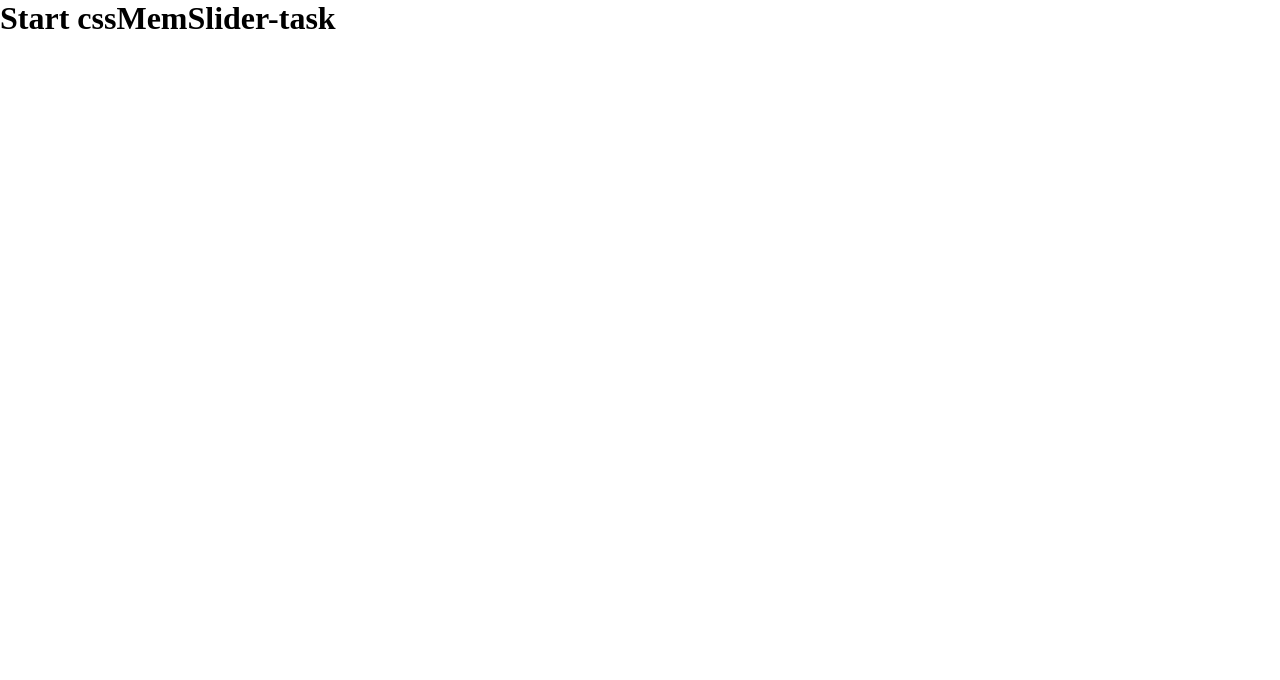
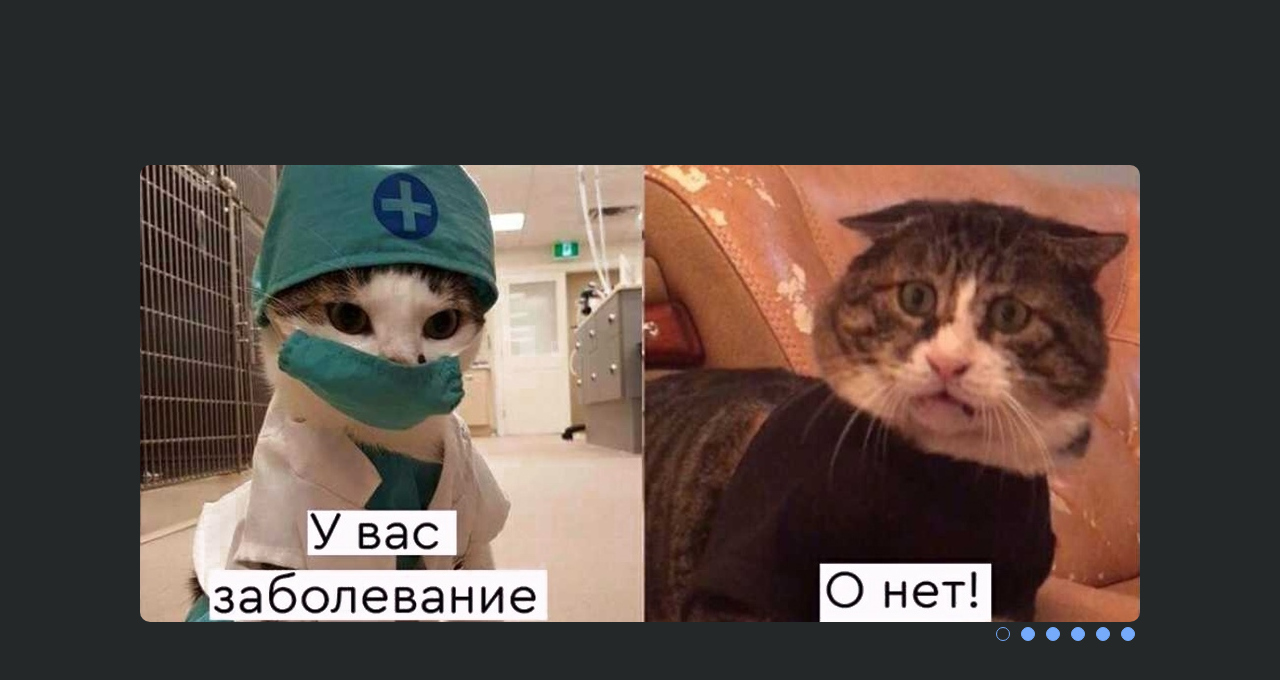
Before and after one commit to dimitos/cssMemSlider, a plain HTML site: page cssMemSlider/index.html in a window 1280 px wide. Drawn offline with Linux system fonts and the light colour scheme.

Commit message:
feat: add common html and styles (Sat, Oct 16, 2021 04:45:53 PM)

```diff
--- a/cssMemSlider/index.html
+++ b/cssMemSlider/index.html
@@ -8,6 +8,40 @@
     <link rel="stylesheet" href="style.css" />
   </head>
   <body>
-    <h1>Start cssMemSlider-task</h1>
+    <section class="mem">
+      <div class="container">
+        <div class="slider">
+          <div class="slider-wrapper">
+            <div class="slides">
+              <input type="radio" name="r" id="r1" checked />
+              <input type="radio" name="r" id="r2" />
+              <input type="radio" name="r" id="r3" />
+              <input type="radio" name="r" id="r4" />
+              <input type="radio" name="r" id="r5" />
+              <input type="radio" name="r" id="r6" />
+              <div class="slider-list">
+                <div class="slide"><img src="img/01.jpg" alt="mem" /></div>
+                <!-- <div class="slide"><img src="img/02.jpg" alt="mem" /></div>
+                <div class="slide"><img src="img/03.jpg" alt="mem" /></div>
+                <div class="slide"><img src="img/04.jpg" alt="mem" /></div>
+                <div class="slide"><img src="img/05.jpg" alt="mem" /></div>
+                <div class="slide"><img src="img/06.jpg" alt="mem" /></div> -->
+              </div>
+            </div>
+          </div>
+        </div>
+        <div class="slider-footer">
+          <div class="signatures"></div>
+          <div class="navigation">
+            <label for="r1" class="bar"><span class="dote active"></span></label>
+            <label for="r2" class="bar"><span class="dote"></span></label>
+            <label for="r3" class="bar"><span class="dote"></span></label>
+            <label for="r4" class="bar"><span class="dote"></span></label>
+            <label for="r5" class="bar"><span class="dote"></span></label>
+            <label for="r6" class="bar"><span class="dote"></span></label>
+          </div>
+        </div>
+      </div>
+    </section>
   </body>
 </html>
--- a/cssMemSlider/style.css
+++ b/cssMemSlider/style.css
@@ -43,3 +43,92 @@ input {
 }
 
 /* ------- end normalize ------- */
+
+html {
+  font-size: 10px;
+}
+
+body {
+  width: 100vw;
+  height: 100vh;
+  background-color: #252829;
+}
+
+.mem {
+  display: flex;
+  align-items: center;
+  height: 100%;
+}
+
+.container {
+  max-width: 1100px;
+  margin: 0 auto;
+  padding: 0 25px;
+}
+
+.slider-wrapper {
+  width: 100%;
+  height: 100%;
+}
+
+input[name='r'] {
+  width: 0;
+  height: 0;
+  visibility: hidden;
+}
+
+.slider-list {
+  width: 100%;
+  height: 100%;
+  overflow: hidden;
+  border-radius: 10px;
+}
+
+/* ------- */
+
+.slider-footer {
+  display: flex;
+  align-items: flex-start;
+  justify-content: space-between;
+}
+
+.navigation {
+  display: flex;
+  align-items: center;
+}
+
+.bar {
+  display: flex;
+  align-items: center;
+  justify-content: center;
+  width: 25px;
+  height: 25px;
+  cursor: pointer;
+}
+
+.dote {
+  display: block;
+  width: 14px;
+  height: 14px;
+  background: #75abfa;
+  border: 1px solid #75abfa;
+  border-radius: 50%;
+  transition: all 0.3s ease;
+}
+
+.bar:hover .dote {
+  background: #ffffff;
+  border-color: #ffffff;
+  transform: scale(1.05);
+}
+
+.dote.active {
+  background: #242726;
+  border-color: #75abfa;
+}
+
+.bar:hover .dote.active {
+  background: #242726;
+  border-color: #ffffff;
+  transform: scale(1.05);
+}
```
Also changed, not shown: cssMemSlider/img/02.jpg (renamed from cssMemSlider/img/19.jpg).
